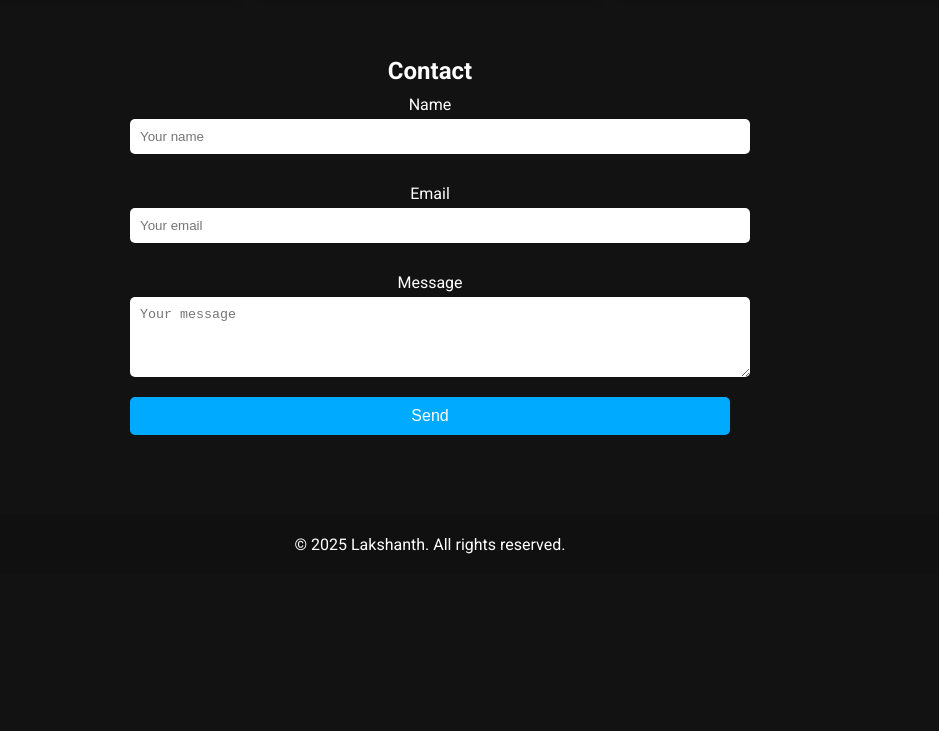
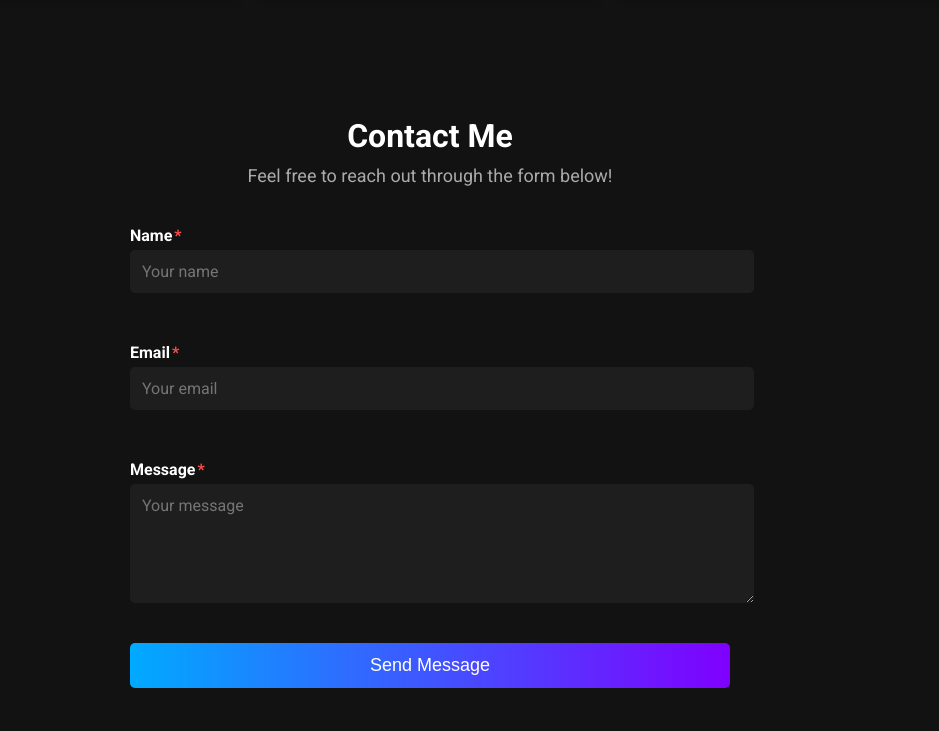
Before and after one commit to Lak106/Lak106.github.io, a plain HTML site: page index.html in a window 1280 px wide. Shown: the part 1029-1760 px from the top of the page, without its empty margins (210-1149 px from the left). Before the commit the page ends 1603 px from the top, so only its background shows below. Drawn offline with Linux system fonts and the light colour scheme.

```diff
--- a/index.html
+++ b/index.html
@@ -7,6 +7,7 @@
     <link rel="stylesheet" href="./styles.css">
     <link rel="stylesheet" href="./draft.css">
     <link href="https://fonts.googleapis.com/css2?family=Roboto:wght@400;700&display=swap" rel="stylesheet">
+    <script src="./script.js"></script>
     <style>
         /* Additional inline styles for quick customization */
         body {
@@ -98,15 +99,23 @@
             </div>
         </section>
         <section id="contact">
-            <h2>Contact</h2>
-            <form class="contact-form">
-                <label for="name">Name</label>
-                <input type="text" id="name" name="name" placeholder="Your name" required>
-                <label for="email">Email</label>
-                <input type="email" id="email" name="email" placeholder="Your email" required>
-                <label for="message">Message</label>
-                <textarea id="message" name="message" rows="4" placeholder="Your message" required></textarea>
-                <button type="submit">Send</button>
+            <h2>Contact Me</h2>
+            <p>Feel free to reach out through the form below!</p>
+            <form class="contact-form" id="contact-form">
+                <div class="form-group">
+                    <label for="name">Name<span>*</span></label>
+                    <input type="text" id="name" name="name" placeholder="Your name" required>
+                </div>
+                <div class="form-group">
+                    <label for="email">Email<span>*</span></label>
+                    <input type="email" id="email" name="email" placeholder="Your email" required>
+                </div>
+                <div class="form-group">
+                    <label for="message">Message<span>*</span></label>
+                    <textarea id="message" name="message" rows="5" placeholder="Your message" required></textarea>
+                </div>
+                <button type="submit">Send Message</button>
+                <p class="form-status" id="form-status"></p>
             </form>
         </section>
     </main>
--- a/styles.css
+++ b/styles.css
@@ -238,3 +238,86 @@
         .contact-form button:hover {
             background-color: #7f00ff;
         }
+
+/* Contact Section */
+#contact {
+  text-align: center;
+  padding: 60px 20px;
+}
+
+#contact h2 {
+  font-size: 32px;
+  font-weight: bold;
+  margin-bottom: 10px;
+}
+
+#contact p {
+  color: #aaaaaa;
+  margin-bottom: 30px;
+}
+
+/* Contact Form */
+.contact-form {
+  display: flex;
+  flex-direction: column;
+  max-width: 600px;
+  margin: 0 auto;
+}
+
+.contact-form .form-group {
+  display: flex;
+  flex-direction: column;
+  margin-bottom: 20px;
+}
+
+.contact-form label {
+  text-align: left;
+  margin-bottom: 5px;
+  font-weight: bold;
+}
+
+.contact-form label span {
+  color: #ff4d4d;
+  margin-left: 2px;
+}
+
+.contact-form input,
+.contact-form textarea {
+  padding: 12px;
+  border-radius: 5px;
+  border: none;
+  font-size: 16px;
+  background-color: #1e1e1e;
+  color: #ffffff;
+  font-family: 'Roboto', sans-serif; /* Ensure consistent font */
+  transition: box-shadow 0.3s ease;
+}
+
+.contact-form input:focus,
+.contact-form textarea:focus {
+  outline: none;
+  box-shadow: 0 0 8px rgba(0, 170, 255, 0.7);
+}
+
+.contact-form button {
+  padding: 12px 20px;
+  border: none;
+  border-radius: 5px;
+  background: linear-gradient(90deg, #00aaff, #7f00ff);
+  color: white;
+  font-size: 18px;
+  cursor: pointer;
+  transition: background 0.3s ease, transform 0.2s;
+}
+
+.contact-form button:hover {
+  transform: scale(1.05);
+  background: linear-gradient(90deg, #7f00ff, #00aaff);
+}
+
+.form-status {
+  margin-top: 15px;
+  font-size: 16px;
+  color: #00ff88;
+  display: none;
+}
```
Also changed, not shown: script.js (added, +28 -0 lines).
